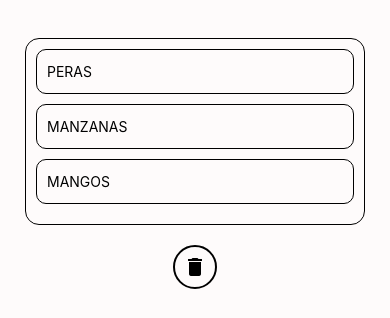
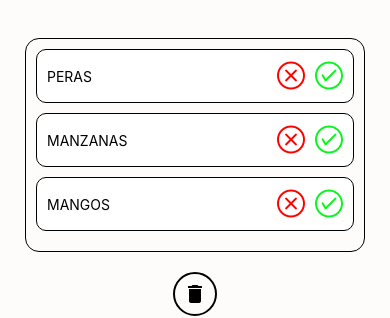
Before and after one commit to davidResca/REACT-NATIVE, a React Native app: screen / in a window 390 px wide. Shown: the part 391-709 px from the top of the page. Built offline with nearby package versions, Linux system fonts and the light colour scheme.

Commit message:
Agrega CRUD completo, estilos dinámicos en listItem para completados, func remover item individual

```diff
--- a/App.js
+++ b/App.js
@@ -1,4 +1,4 @@
-import { useState } from 'react';
+import React, { useState } from 'react';
 import { StyleSheet, Text, View, Pressable, Image } from 'react-native';
 import { MaterialIcons } from '@expo/vector-icons';
 import AddItem from './src/components/AddItem';
@@ -8,19 +8,42 @@ import CustomModal from './src/components/CustomModal';
 export default function App() {
 
   const initialList = [
-    { id: 1, text: 'peras' },
-    { id: 2, text: 'Manzanas' },
-    { id: 3, text: 'Mangos' },
+    { id: 1, text: 'peras', done: false },
+    { id: 2, text: 'Manzanas', done: false },
+    { id: 3, text: 'Mangos', done: false },
   ];
 
-  const [modalVisible, setModalVisible] = useState(false);
-  const handleModal = (boolean) => setModalVisible(boolean);
-
   const [list, setList] = useState(initialList);
+  // CRUD
+  //CREAR ITEM
+  const createItem = (texto) => {
+    const newItem = {
+      id: Math.random(),
+      text: texto,
+      done: false,
+    }
+    setList([...list, newItem])
+  }
+  //UPDATE ITEM DONE !DONE
+  const updateItem = (id) => {
+    setList(
+      list.map((item) => item.id === id ? { ...item, done: !item.done } : item)
+    );
+  };
+  // ELIMINAR ITEM DE LA LISTA
+  const clearItem = (id) => {
+    console.log('clear item ' + id);
+    setList(list.filter(i => i.id !== id))
+  }
+  //BORRAR LISTA COMPLETA
   const clearList = () => {
     setList([]);
     setModalVisible(false);
-  }
+  };
+
+  //MODAL
+  const [modalVisible, setModalVisible] = useState(false);
+  const handleModal = (boolean) => setModalVisible(boolean);
 
   return (
     <View style={styles.container}>
@@ -29,9 +52,8 @@ export default function App() {
 
       <Image style={styles.topImg} source={{ uri: "https://images.pexels.com/photos/3593865/pexels-photo-3593865.jpeg?auto=compress&cs=tinysrgb&w=1260&h=750&dpr=2" }} />
       <Text style={styles.titulo}>Lista de compras</Text>
-
-      <AddItem list={list} setList={setList} />
-      <ListContainer list={list} />
+      <AddItem createItem={createItem} />
+      <ListContainer updateItem={updateItem} clearItem={clearItem} list={list} />
 
       <Pressable
         style={styles.delButton}
@@ -42,7 +64,6 @@ export default function App() {
     </View>
   );
 }
-
 
 const styles = StyleSheet.create({
   container: {
@@ -58,25 +79,6 @@ const styles = StyleSheet.create({
     borderBottomWidth: 2,
     borderColor: 'red'
   },
-  listContainer: {
-    width: 340,
-    marginTop: 40,
-    borderRadius: 14,
-    borderWidth: 1,
-    padding: 10,
-    gap: 10,
-  },
-  listItem: {
-    justifyContent: 'center',
-    minHeight: 45,
-    padding: 10,
-    marginBottom: 10,
-    borderRadius: 10,
-    borderWidth: 1,
-  },
-  listText: {
-    textTransform: 'uppercase'
-  },
   topImg: {
     marginTop: 70,
     width: 340,
--- a/colores.css
+++ b/colores.css
@@ -1,5 +1,6 @@
 .Dooper{
-    color: hsl(0, 1%, 69%);
+    color: rgb(11, 244, 31);
+    color: rgb(255, 0, 0)
 }
 
 
--- a/src/components/AddItem.js
+++ b/src/components/AddItem.js
@@ -2,17 +2,12 @@ import { View, TextInput, Pressable, StyleSheet } from 'react-native';
 import React, { useState } from 'react';
 import { Ionicons } from '@expo/vector-icons';
 
-const AddItem = ({ list, setList }) => {
+const AddItem = ({ createItem }) => {
     const [texto, setTexto] = useState("");
 
     const handlePress = () => {
-        list.push({
-            id: Math.random(),
-            text: texto,
-        })
-        setList(list)
+        createItem(texto)
         setTexto("");
-        //console.log(list);
     }
 
     return (
--- a/src/components/CustomModal.js
+++ b/src/components/CustomModal.js
@@ -4,16 +4,16 @@ import React from 'react'
 const CustomModal = ({modalVisible, clearList, handleModal}) => {
   return (
     <Modal
-        animationType='slide'
+        animationType='fade'
         transparent={true}
         visible={modalVisible}>
         <View style={styles.modalView}>
           <Text style={styles.modalTitle}>¿Vas a borrar la lista completa?</Text>
           <View style={styles.modalButtonContainer}>
-            <Pressable style={styles.modalButton} onPress={clearList}>
+            <Pressable style={styles.modalButtonSI} onPress={clearList}>
               <Text>SI</Text>
             </Pressable>
-            <Pressable style={styles.modalButton} onPress={() => handleModal(false)}>
+            <Pressable style={styles.modalButtonNO} onPress={() => handleModal(false)}>
               <Text>NO</Text>
             </Pressable>
           </View>
@@ -26,12 +26,13 @@ export default CustomModal;
 
 const styles = StyleSheet.create({
     modalView: {
-      alignSelf: 'center',
+      flex:1,
       margin: 20,
       backgroundColor: 'white',
-      borderRadius: 20,
+      borderRadius: 25,
       padding: 35,
       alignItems: 'center',
+      justifyContent: 'center',
       shadowColor: '#000',
       shadowOffset: {
         width: 0,
@@ -51,14 +52,23 @@ const styles = StyleSheet.create({
       marginTop: 25,
       //justifyContent: 'space-evenly'
     },
-    modalButton: {
-      borderWidth: 1,
+    modalButtonSI: {
       padding: 4,
       justifyContent: 'center',
       alignItems: 'center',
       width: 40,
       height: 40,
       borderRadius: 50,
+      backgroundColor: 'rgb(219, 77, 77)'
+    },
+    modalButtonNO:{
+      padding: 4,
+      justifyContent: 'center',
+      alignItems: 'center',
+      width: 40,
+      height: 40,
+      borderRadius: 50,
+      backgroundColor: 'lightgreen'
+    }
 
-    }
   });
--- a/src/components/ListContainer.js
+++ b/src/components/ListContainer.js
@@ -2,15 +2,16 @@ import { View, StyleSheet, FlatList } from 'react-native'
 import React from 'react'
 import ListItem from './ListItem';
 
-const ListContainer = ({ list }) => {
+const ListContainer = ({ list, clearItem, updateItem }) => {
+
 
     return (
-        <View style={styles.listContainer}>
+        <View style={[styles.listContainer, list.length === 0 && styles.listNoBorder]}>
             {
                 <FlatList
                     data={list}
                     keyExtractor={item => item.id}
-                    renderItem={({ item }) => <ListItem item={item} />}
+                    renderItem={({ item }) => <ListItem  updateItem={updateItem} clearItem={clearItem} item={item} />}
                 />
             }
         </View>
@@ -29,4 +30,7 @@ const styles = StyleSheet.create({
         padding: 10,
         gap: 10,
     },
+    listNoBorder: {
+        borderWidth: 0,
+    }
 });
--- a/src/components/ListItem.js
+++ b/src/components/ListItem.js
@@ -1,10 +1,33 @@
-import { View, Text, StyleSheet } from 'react-native'
-import React from 'react'
+import { View, Text, StyleSheet, Pressable } from 'react-native'
+import { AntDesign } from '@expo/vector-icons';
+import React, { useState } from 'react'
 
-const ListItem = ({ item }) => {
+const ListItem = ({ item, clearItem, updateItem }) => {
+
+    const handlePressDelete = (id) => {
+        clearItem(id);
+    }
+
+    //Cambia background color
+    const handlePressUpdate = (id) => {
+        updateItem(id)
+    }
+
     return (
-        <View style={styles.listItem}>
+        <View style={[styles.listItem, item.done && styles.doneListItem]}>
             <Text style={styles.listText}>{item.text}</Text>
+
+            <View style={styles.buttonContainer}>
+                {/* DEL BUTTON */}
+                <Pressable onPress={() => handlePressDelete(item.id)}>
+                    <AntDesign name="closecircleo" size={28} color="rgb(255, 0, 0)" />
+                </Pressable>
+
+                {/* CHECK BUTTON */}
+                <Pressable onPress={() => handlePressUpdate(item.id)}>
+                    <AntDesign style={styles.iconSuccess} name="checkcircleo" size={28} color={item.done ? "rgb(0, 0, 0)" : "rgb(11, 244, 31)"} />
+                </Pressable>
+            </View>
         </View>
     )
 }
@@ -13,14 +36,24 @@ export default ListItem;
 
 const styles = StyleSheet.create({
     listItem: {
-        justifyContent: 'center',
+        flexDirection: 'row',
+        alignItems: 'center',
+        justifyContent: 'space-between',
         minHeight: 45,
         padding: 10,
         marginBottom: 10,
         borderRadius: 10,
         borderWidth: 1,
+        backgroundColor: 'white'
+    },
+    doneListItem: {
+        backgroundColor: 'rgb(11, 244, 31)',
     },
     listText: {
         textTransform: 'uppercase'
     },
+    buttonContainer: {
+        flexDirection: 'row',
+        gap: 10,
+    },
 });
```
